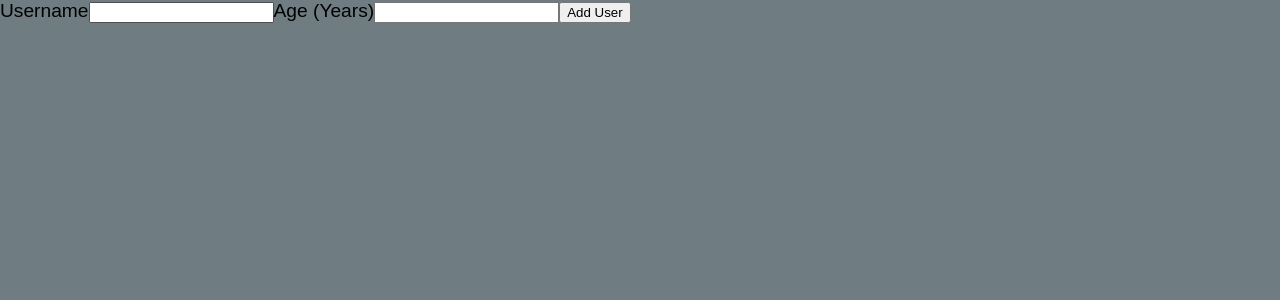
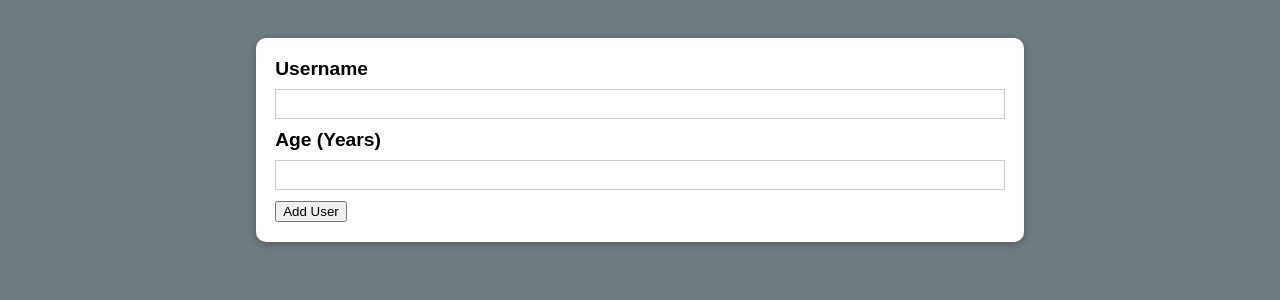
Before and after one commit to Rbravolibtech/9-React-Second-project, a React (Create React App) app in the folder src/: page / in a window 1280 px wide. Shown: the top 300 px of the page. Built offline with nearby package versions, Linux system fonts and the light colour scheme; the HTML template or start-up script is replaced by a standard one.

Commit message:
124 card react

```diff
--- /dev/null
+++ b/src/components/UI/Card.js
@@ -0,0 +1,11 @@
+import React from "react";
+
+import classes from "./Card.module.css";
+
+const Card = (props) => {
+	return (
+		<div className={`${classes.card} ${props.className}`}>{props.children}</div>
+	);
+};
+
+export default Card;
--- /dev/null
+++ b/src/components/UI/Card.module.css
@@ -0,0 +1,5 @@
+.card {
+	background-color: white;
+	box-shadow: 0 2px 8px rgba(0, 0, 0, 0.26);
+	border-radius: 10px;
+}
--- a/src/components/Users/AddUser.js
+++ b/src/components/Users/AddUser.js
@@ -1,10 +1,15 @@
 import React from "react";
+
+import Card from "../UI/Card";
+
+import classes from "./AddUser.module.css";
 
 const AddUser = (props) => {
 	const addUserHandler = (event) => {
 		event.preventDefault();
 	};
 	return (
+		<Card className={classes.input}>
 			<form onSubmit={addUserHandler}>
 				<label htmlFor="username">Username</label>
 				<input id="username" type="text"></input>
@@ -12,6 +17,7 @@
 				<input id="age" type="number" />
 				<button type="submit">Add User</button>
 			</form>
+		</Card>
 	);
 };
 
--- /dev/null
+++ b/src/components/Users/AddUser.module.css
@@ -0,0 +1,26 @@
+.input {
+	margin: 2rem auto;
+	padding: 1rem;
+	width: 90%;
+	max-width: 40rem;
+}
+
+.input label {
+	display: block;
+	font-weight: bold;
+	margin-bottom: 0.5rem;
+}
+
+.input input {
+	font: inherit;
+	display: block;
+	width: 100%;
+	border: 1px solid #ccc;
+	padding: 0.15rem;
+	margin-bottom: 0.5rem;
+}
+
+.input input:focus {
+	outline: none;
+	border-color: #4f005f;
+}
```
Lines whose indentation alone changed are shown as unchanged.
